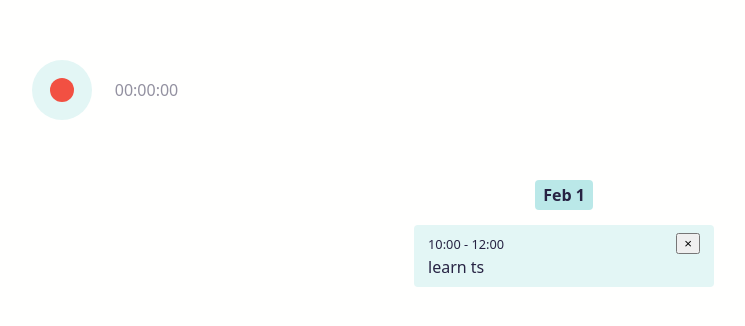
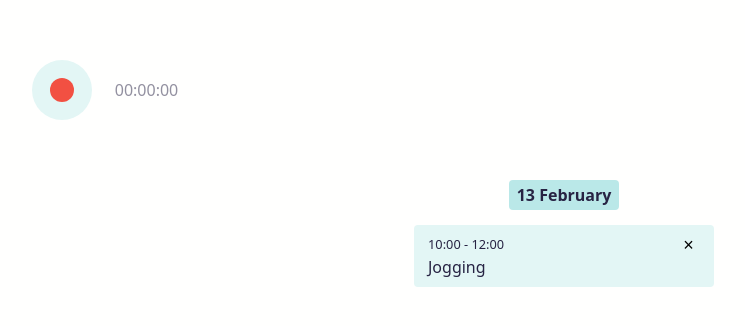
Before and after one commit to kmlibin/reactreduxts, a React (Create React App) app: page / in a window 1280 px wide. Shown: the top 326 px of the page, without its empty margins (531-1276 px from the left). Built offline with nearby package versions, Linux system fonts and the light colour scheme; data requests are answered from the project's data file.

Commit message:
connected user events and display in calendar

```diff
--- a/src/components/Calendar/Calendar.tsx
+++ b/src/components/Calendar/Calendar.tsx
@@ -1,28 +1,121 @@
-import React from 'react';
+import React, { useEffect } from 'react';
+
+//redux
+import { connect, ConnectedProps } from 'react-redux';
+import { RootState } from '../../redux/store';
+import {
+  selectUserEventsArray,
+  loadUserEvents,
+  UserEvent,
+} from '../../redux/user-events';
+
+//utils
+import { addZero } from '../../lib/utils';
 
 //styles
 
 import './Calendar.css';
 
-const Calendar: React.FC = () => {
+//this is painful. need to review.
+
+const mapState = (state: RootState) => ({
+  events: selectUserEventsArray(state)
+});
+
+const mapDispatch = {
+  loadUserEvents
+};
+
+const connector = connect(mapState, mapDispatch);
+
+type PropsFromRedux = ConnectedProps<typeof connector>;
+
+interface Props extends PropsFromRedux {}
+
+const createDateKey = (date: Date) => {
+  const year = date.getUTCFullYear();
+  const month = date.getUTCMonth() + 1;
+  const day = date.getUTCDate();
+  return `${year}-${addZero(month)}-${addZero(day)}`;
+};
+
+const groupEventsByDay = (events: UserEvent[]) => {
+  const groups: Record<string, UserEvent[]> = {};
+
+  const addToGroup = (dateKey: string, event: UserEvent) => {
+    if (groups[dateKey] === undefined) {
+      groups[dateKey] = [];
+    }
+
+    groups[dateKey].push(event);
+  };
+
+  events.forEach(event => {
+    const dateStartKey = createDateKey(new Date(event.dateStart));
+    const dateEndKey = createDateKey(new Date(event.dateEnd));
+
+    addToGroup(dateStartKey, event);
+
+    if (dateEndKey !== dateStartKey) {
+      addToGroup(dateEndKey, event);
+    }
+  });
+
+  return groups;
+};
+
+const Calendar: React.FC<Props> = ({ events, loadUserEvents }) => {
+  useEffect(() => {
+    loadUserEvents();
+  }, []);
+
+  let groupedEvents: ReturnType<typeof groupEventsByDay> | undefined;
+  let sortedGroupKeys: string[] | undefined;
+
+  if (events.length) {
+    groupedEvents = groupEventsByDay(events);
+    sortedGroupKeys = Object.keys(groupedEvents).sort(
+      (date1, date2) => +new Date(date1) - +new Date(date2)
+    );
+  }
+
+  return groupedEvents && sortedGroupKeys ? (
+    <div className="calendar">
+      {sortedGroupKeys.map(dayKey => {
+        const events = groupedEvents ? groupedEvents[dayKey] : [];
+        const groupDate = new Date(dayKey);
+        const day = groupDate.getDate();
+        const month = groupDate.toLocaleString(undefined, { month: 'long' });
+
         return (
-    <div className="calendar">
           <div className="calendar-day">
             <div className="calendar-day-label">
-          <span>Feb 1</span>
+              <span>
+                {day} {month}
+              </span>
             </div>
             <div className="calendar-events">
+              {events.map(event => {
+                return (
                   <div className="calendar-event">
                     <div className="calendar-event-info">
                       <div className="calendar-event-time">10:00 - 12:00</div>
-              <div className="calendar-event-title">learn ts</div>
+                      <div className="calendar-event-title">{event.title}</div>
                     </div>
-            <button className="calendar-event-delete">&times;</button>
+                    <button className="calendar-event-delete-button">
+                      &times;
+                    </button>
                   </div>
-        </div>
+                );
+              })}
             </div>
           </div>
         );
+      })}
+    </div>
+  ) : (
+    <p>Loading...</p>
+  );
 };
 
-export default Calendar;
+export default connector(Calendar);
--- a/src/redux/user-events.ts
+++ b/src/redux/user-events.ts
@@ -2,14 +2,14 @@
 import { ThunkAction } from 'redux-thunk/es/types';
 import { RootState } from './store';
 
-interface UserEvent {
+export interface UserEvent {
   id: number;
   title: string;
   dateStart: string;
   dateEnd: string;
 }
 
-interface UserEventsState {
+export interface UserEventsState {
   byIds: Record<UserEvent['id'], UserEvent>;
   allIds: UserEvent['id'][];
 }
@@ -61,6 +61,15 @@
     }
   };
 
+//selector function for events
+
+const selectUserEventsState = (rootState: RootState) => rootState.userEvents;
+
+export const selectUserEventsArray = (rootState: RootState) => {
+  const state = selectUserEventsState(rootState);
+  return state.allIds.map(id => state.byIds[id])
+}
+
 const initialState: UserEventsState = {
   byIds: {},
   allIds: [],
@@ -75,12 +84,13 @@
       const { events } = action.payload;
       return {
         ...state,
-        allIDs: events.map(({ id }) => id),
+        allIds: events.map(({ id }) => id),
         byIds: events.reduce<UserEventsState['byIds']>((byIds, event) => {
           byIds[event.id] = event;
           return byIds;
-        }, {}),
+        }, {})
       };
+
     default:
       return state;
   }
```
Lines whose indentation alone changed are shown as unchanged.
